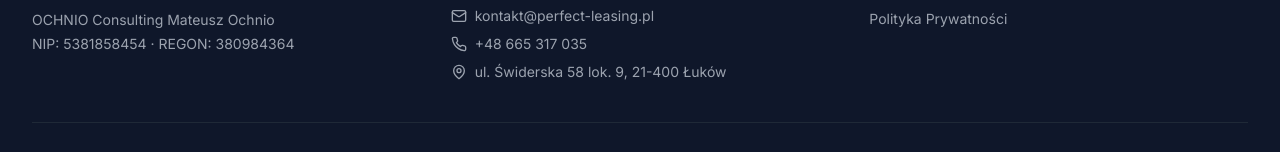
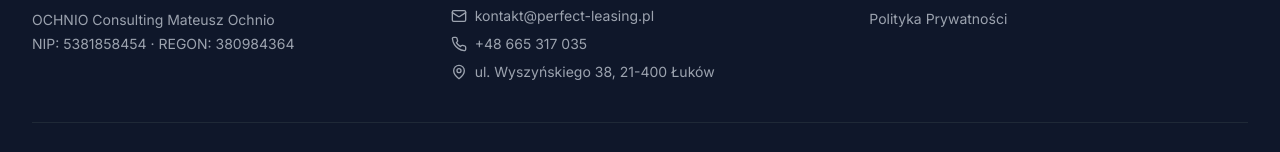
Before and after one commit to centelx/leasing_home, a React (Vite) app: page / in a window 1280 px wide. Shown: the part 3961-4113 px from the top of the page. Built offline with nearby package versions, Linux system fonts and the light colour scheme.

Commit message:
updated address

```diff
--- a/src/components/Footer.tsx
+++ b/src/components/Footer.tsx
@@ -46,7 +46,7 @@ export default function Footer() {
               <li>
                 <span className="flex items-center gap-2 text-sm text-gray-400">
                   <MapPin className="h-4 w-4 shrink-0" />
-                  ul. Świderska 58 lok. 9, 21-400 Łuków
+                  ul. Wyszyńskiego 38, 21-400 Łuków
                 </span>
               </li>
             </ul>
```
